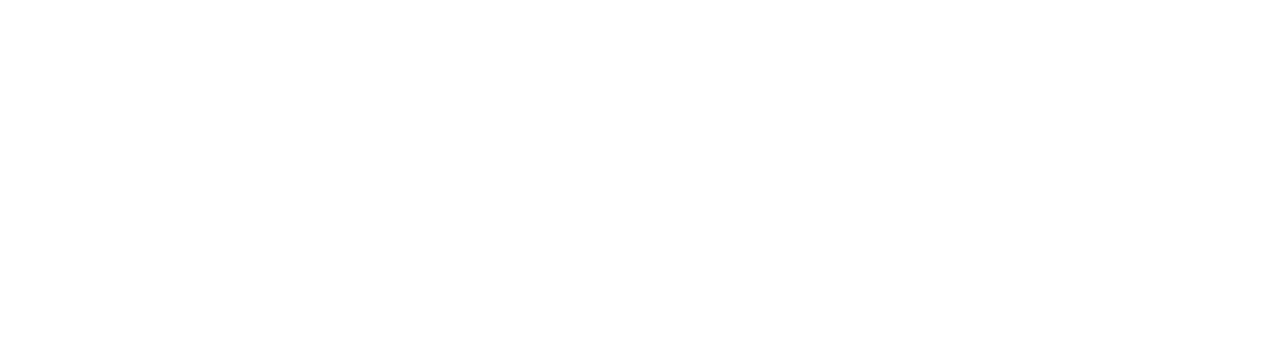
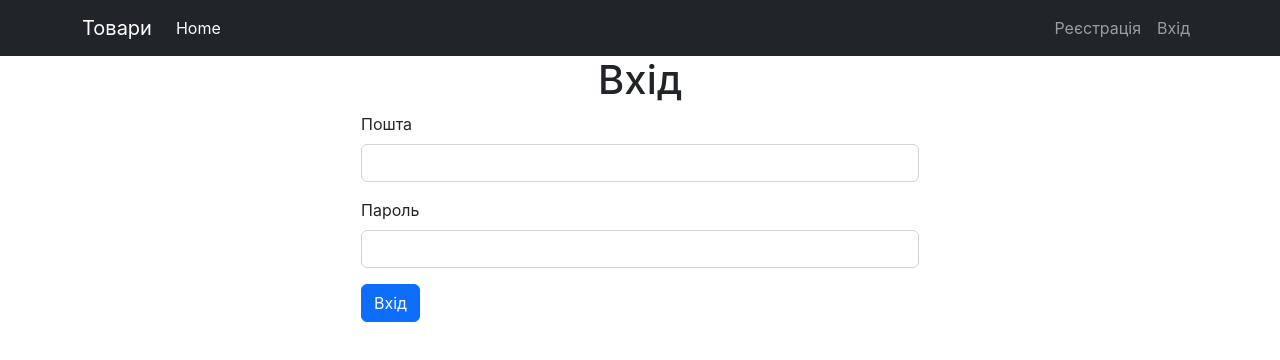
Before and after one commit to novakvova/Laravel_PHP_PD018, a React (Create React App) app in the folder my-app/: page /login in a window 1280 px wide. Before the commit this address had no page. Shown: the top 360 px of the page. Built offline with nearby package versions, Linux system fonts and the light colour scheme.

Commit message:
Add Login page

```diff
--- a/my-app/package.json
+++ b/my-app/package.json
@@ -15,6 +15,7 @@
     "axios": "^1.3.5",
     "bootstrap": "^5.2.3",
     "classnames": "^2.3.2",
+    "formik": "^2.4.1",
     "react": "^18.2.0",
     "react-dom": "^18.2.0",
     "react-redux": "^8.0.5",
@@ -23,7 +24,8 @@
     "redux": "^4.2.1",
     "redux-thunk": "^2.4.2",
     "typescript": "^4.9.5",
-    "web-vitals": "^2.1.4"
+    "web-vitals": "^2.1.4",
+    "yup": "^1.2.0"
   },
   "scripts": {
     "start": "react-scripts start",
--- a/my-app/src/App.tsx
+++ b/my-app/src/App.tsx
@@ -1,22 +1,39 @@
-import React from 'react';
-import logo from './logo.svg';
-import './App.css';
-import CategoryListPage from './components/category/list/CategoryListPage';
-import { Route, Routes } from 'react-router-dom';
-import CategoryCreatePage from './components/category/create/CategoryCreatePage';
-import DefaultLayout from './components/containers/default/DefaultLayout';
+import React from "react";
+import logo from "./logo.svg";
+import "./App.css";
+import CategoryListPage from "./components/category/list/CategoryListPage";
+import { Route, Routes } from "react-router-dom";
+import CategoryCreatePage from "./components/category/create/CategoryCreatePage";
+import DefaultLayout from "./components/containers/default/DefaultLayout";
+import LoginPage from "./components/auth/login/LoginPage";
 
 function App() {
+  console.log("href = ", window.location.href);
+  if (window.location.href == "about") {
     return (
       <>
         <Routes>
-        <Route path="/" element={<DefaultLayout/>}>
+          <Route path="/" element={<DefaultLayout />}>
             <Route index element={<CategoryListPage />} />
             <Route path="category/create" element={<CategoryCreatePage />} />
+            <Route path="login" element={<LoginPage />} />
+          </Route>
+        </Routes>
+      </>
+    );
+  } else {
+    return (
+      <>
+        <Routes>
+          <Route path="/" element={<DefaultLayout />}>
+            <Route index element={<CategoryListPage />} />
+            <Route path="category/create" element={<CategoryCreatePage />} />
+            <Route path="login" element={<LoginPage />} />
           </Route>
         </Routes>
       </>
     );
   }
+}
 
 export default App;
--- /dev/null
+++ b/my-app/src/components/auth/login/LoginPage.tsx
@@ -0,0 +1,96 @@
+import { useState } from "react";
+import { useDispatch } from "react-redux";
+import { useNavigate } from "react-router-dom";
+import { ILogin, ILoginResult } from "./types";
+import * as yup from "yup";
+import { useFormik } from "formik";
+import classNames from "classnames";
+import http from "../../../http";
+
+const LoginPage = () => {
+  const navigator = useNavigate();
+  const dispatch = useDispatch();
+
+  const initValues: ILogin = {
+    email: "",
+    password: "",
+  };
+  const [message, setMessage] = useState<string>("");
+
+  const createSchema = yup.object({
+    email: yup
+      .string()
+      .required("Вкажіть пошту")
+      .email("Пошта вказана не вірно"),
+    password: yup.string().required("Вкажіть пароль"),
+  });
+
+  const onSubmitFormikData = async (values: ILogin) => {
+    try {
+      const result = await http.post<ILoginResult>("api/auth/login", values);
+      console.log("Success", result);
+    } catch (error) {
+      setMessage("Дані вказано не вірно");
+    }
+  };
+
+  const formik = useFormik({
+    initialValues: initValues,
+    validationSchema: createSchema,
+    onSubmit: onSubmitFormikData,
+  });
+  const { values, errors, touched, handleSubmit, handleChange } = formik;
+
+  return (
+    <>
+      <h1 className="text-center">Вхід</h1>
+      {message && (
+        <div className="alert alert-danger" role="alert">
+          {message}
+        </div>
+      )}
+      <form className="col-md-6 offset-md-3" onSubmit={handleSubmit}>
+        <div className="mb-3">
+          <label htmlFor="email" className="form-label">
+            Пошта
+          </label>
+          <input
+            type="text"
+            className={classNames("form-control", {
+              "is-invalid": errors.email && touched.email,
+            })}
+            id="email"
+            name="email"
+            value={values.email}
+            onChange={handleChange}
+          />
+          {errors.email && touched.email && (
+            <div className="invalid-feedback">{errors.email}</div>
+          )}
+        </div>
+        <div className="mb-3">
+          <label htmlFor="password" className="form-label">
+            Пароль
+          </label>
+          <input
+            type="password"
+            className={classNames("form-control", {
+              "is-invalid": errors.password && touched.password,
+            })}
+            id="password"
+            name="password"
+            value={values.password}
+            onChange={handleChange}
+          />
+          {errors.password && touched.password && (
+            <div className="invalid-feedback">{errors.password}</div>
+          )}
+        </div>
+        <button type="submit" className="btn btn-primary">
+          Вхід
+        </button>
+      </form>
+    </>
+  );
+};
+export default LoginPage;
--- /dev/null
+++ b/my-app/src/components/auth/login/types.ts
@@ -0,0 +1,8 @@
+export interface ILogin {
+  email: string;
+  password: string;
+}
+
+export interface ILoginResult {
+  access_token: string;
+}
--- a/my-app/src/components/containers/default/DefaultHeader.tsx
+++ b/my-app/src/components/containers/default/DefaultHeader.tsx
@@ -3,10 +3,8 @@
 import { IAuthUser } from "../../auth/types";
 
 const DefaultHeader = () => {
-
-  const {isAuth, user} = useSelector((store: any)=> store.auth as IAuthUser);
+  const { isAuth, user } = useSelector((store: any) => store.auth as IAuthUser);
   //console.log("isAuth", isAuth);
-
 
   return (
     <header>
--- /dev/null
+++ b/my-app/src/http.ts
@@ -0,0 +1,11 @@
+import axios from "axios";
+import { APP_ENV } from "./env";
+
+const http = axios.create({
+  baseURL: APP_ENV.BASE_URL,
+  headers: {
+    "Content-Type": "application/json",
+  },
+});
+
+export default http;
```
Lines whose indentation alone changed are shown as unchanged.
